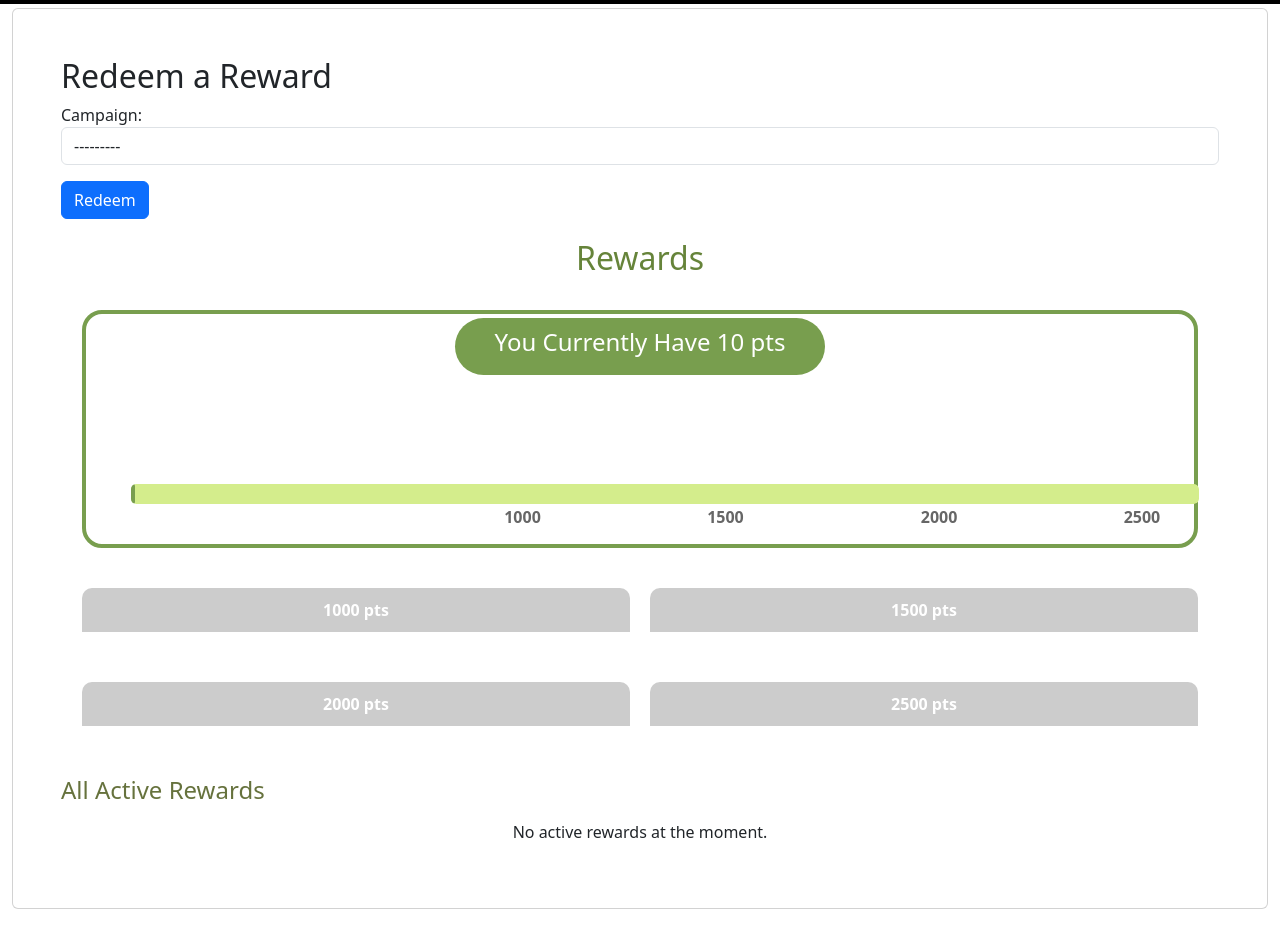
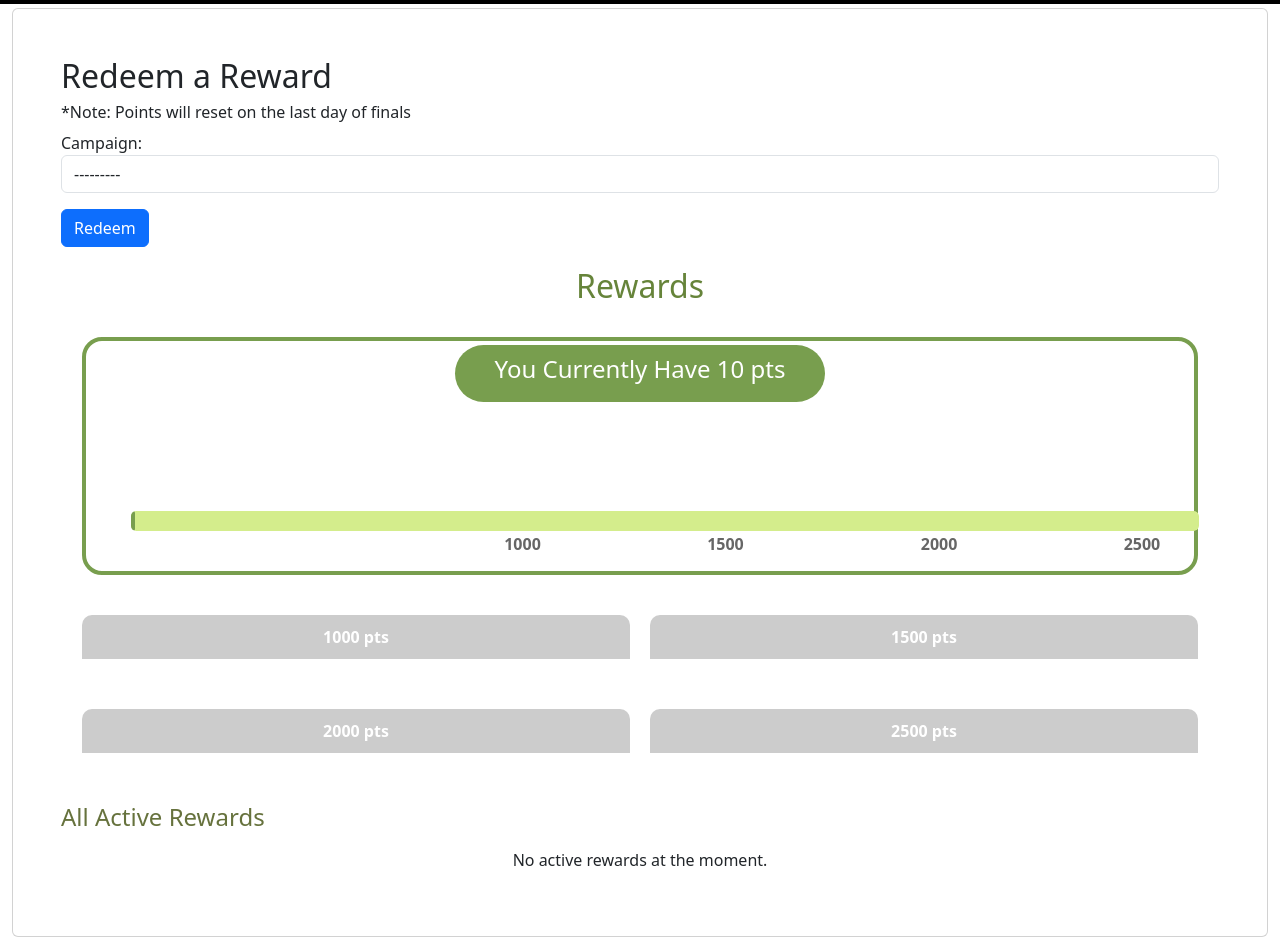
Before and after one commit to CSCI3356-Fall2024/Byte-to-Eat, a Django app: page /rewards/ in a window 1280 px wide. Shown: the part 86-1023 px from the top of the page. Before the commit the page ends 995 px from the top, so only its background shows below. Run offline with Django 5.2, Linux system fonts and the light colour scheme; a user stored in the database is signed in; tables that the repository leaves empty hold one stand-in row (values such as "Sample post"); grey boxes marked "Sample" are stand-in pictures.

Commit message:
Now redeem form only shows rewards that you have enough points for + UI adjustments

```diff
--- a/EagleEats/mainApp/forms.py
+++ b/EagleEats/mainApp/forms.py
@@ -33,7 +33,7 @@ class RedeemForm(forms.ModelForm):
             campaign_type='redeem',
             start_date__lte=today,
             end_date__gte=today
-            #,individual_points__lte=current_points  # Only campaigns within the user's budget
+            ,individual_points__lte=current_points  # Only campaigns within the user's budget
         )
 
     def save(self, user, commit=True):
--- a/EagleEats/mainApp/templates/rewards.html
+++ b/EagleEats/mainApp/templates/rewards.html
@@ -4,6 +4,12 @@
 {% block content %}
 <div>
     <h2>Redeem a Reward</h2>
+    <h6>*Note: Points will reset on the last day of finals</h6>
+    {% if error_message %}
+        <div class="alert alert-danger" role="alert">
+            {{ error_message }}
+        </div>
+    {% endif %}
     <form method="post">
         {% csrf_token %}
         {{ redeem_form.as_p }}
@@ -91,9 +97,6 @@
                 {% for reward in rewards_2000 %}
                 <div class="reward-item {% if current_points < 2000 %}locked{% endif %}">
                     <h3>{{ reward.title }}</h3>
-                    {% if current_points >= 2000 %}
-                    <button class="redeem-btn" onclick="redeemReward('{{ reward.campaign_id }}')">Redeem</button>
-                    {% endif %}
                 </div>
                 {% endfor %}
             </div>
--- a/EagleEats/mainApp/views.py
+++ b/EagleEats/mainApp/views.py
@@ -153,6 +153,18 @@ def rewards(request):
             redeem_form.save(user=request.user)
             return redirect('rewards')  # Reload the page to show updated data
 
+        # Instantiate the RedeemForm with current_points
+    if request.method == 'POST':
+        redeem_form = RedeemForm(request.POST, current_points=current_points)
+        if redeem_form.is_valid():
+            # Save the form and associate it with the logged-in user
+            redeem_form.save(user=request.user)
+            return redirect('rewards')  # Reload the page to show updated data
+        else:
+            error_message = "There was an error redeeming the reward. Please try again."
+    else:
+        redeem_form = RedeemForm(current_points=current_points)
+
     context = {
         'profile': profile,
         'available_rewards': available_rewards,
@@ -162,7 +174,9 @@ def rewards(request):
         'rewards_2500': rewards_2500,
         'growth_percentage': growth_percentage,
         'current_points': current_points,
-        'redeem_form': redeem_form
+        'redeem_form': redeem_form,
+        'error_message': error_message if 'error_message' in locals() else None,
+
     }
     return render(request, 'rewards.html', context)
 
```
